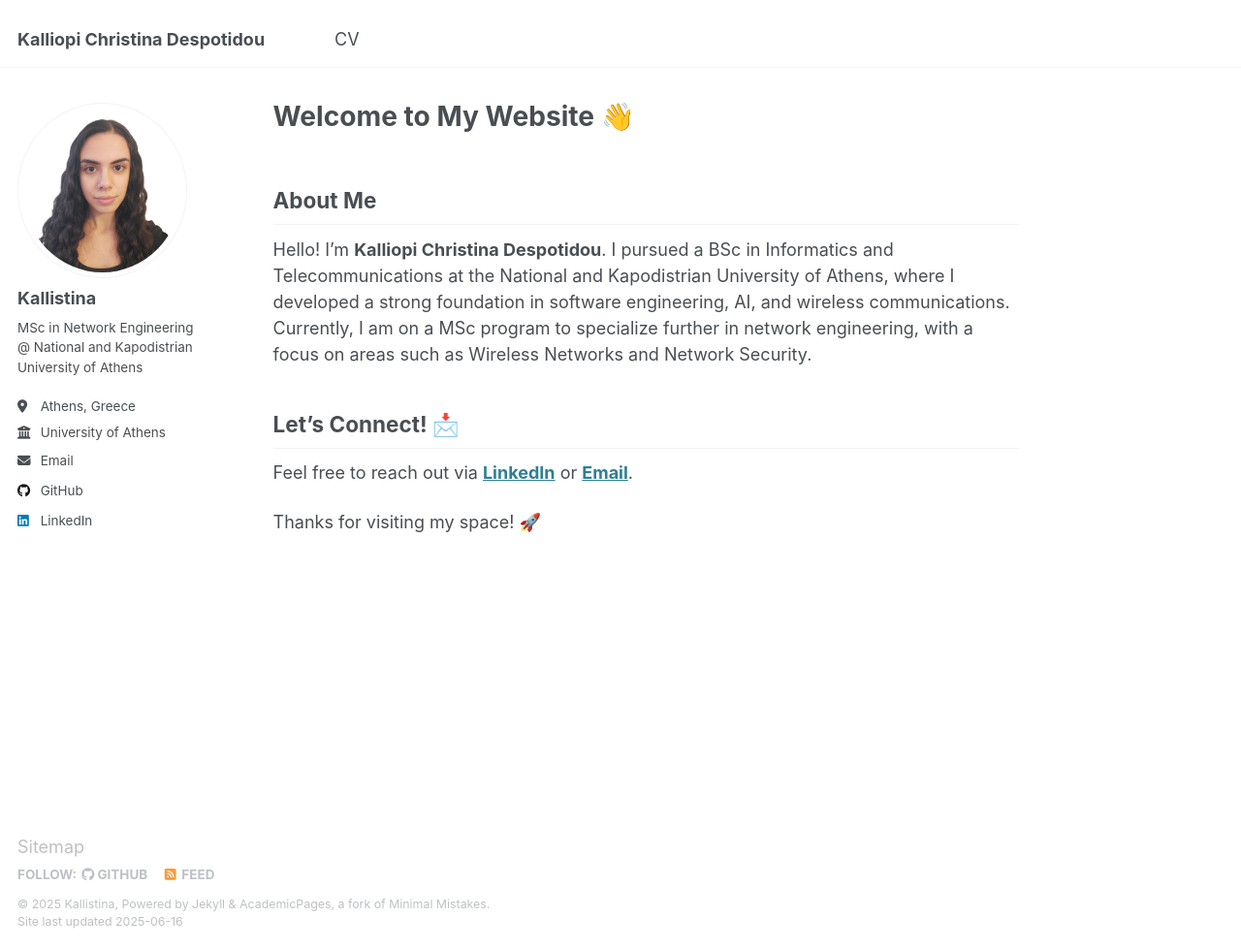
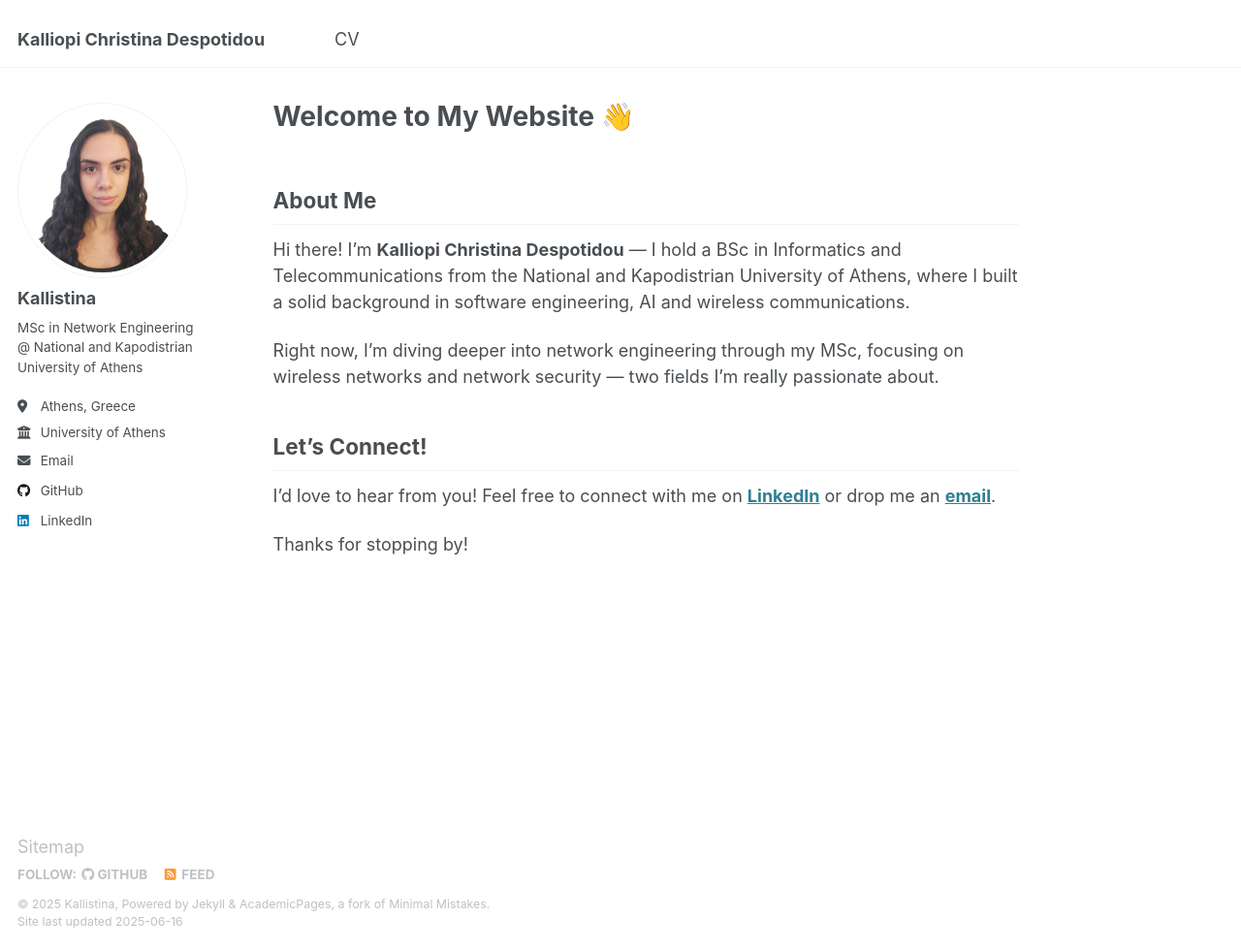
Before and after one commit to Kallistina/Kallistina.github.io, a Jekyll site: the page built from _pages/about.md, in a window 1280 px wide and 979 px high. Shown: the whole window at 97% size. Built offline with Jekyll 4.4.1, drawn with Linux system fonts in a browser that asks for light colours.

Commit message:
Update about.md

```diff
--- a/_pages/about.md
+++ b/_pages/about.md
@@ -9,10 +9,12 @@ redirect_from:
 
 ## About Me
 
-Hello! I'm **Kalliopi Christina Despotidou**. Ι pursued a BSc in Informatics and Telecommunications at the National and Kapodistrian University of Athens, where I developed a strong foundation in software engineering, AI, and wireless communications. Currently, I am on a MSc program to specialize further in network engineering, with a focus on areas such as Wireless Networks and Network Security.
+Hi there! I’m **Kalliopi Christina Despotidou** — I hold a BSc in Informatics and Telecommunications from the National and Kapodistrian University of Athens, where I built a solid background in software engineering, AI and wireless communications.
 
+Right now, I'm diving deeper into network engineering through my MSc, focusing on wireless networks and network security — two fields I'm really passionate about.
 
-## Let’s Connect! 📩
-Feel free to reach out via **[LinkedIn](https://www.linkedin.com/in/kalliopi-despotidou/)** or **[Email](mailto:kdespotidou@di.uoa.gr)**.
+## Let’s Connect!
 
-Thanks for visiting my space! 🚀
+I’d love to hear from you! Feel free to connect with me on **[LinkedIn](https://www.linkedin.com/in/kalliopi-despotidou/)** or drop me an **[email](mailto:kdespotidou@di.uoa.gr)**.
+
+Thanks for stopping by!
```
